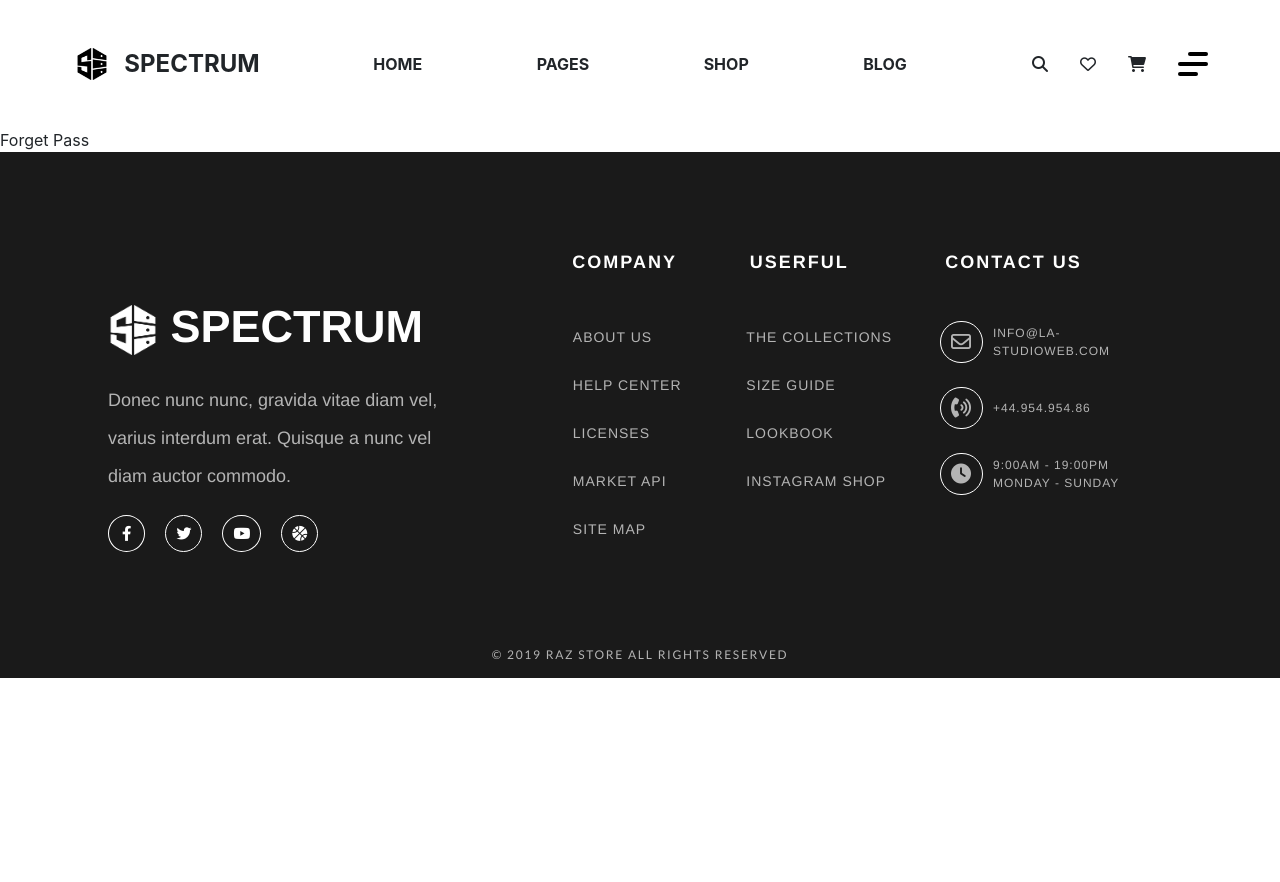
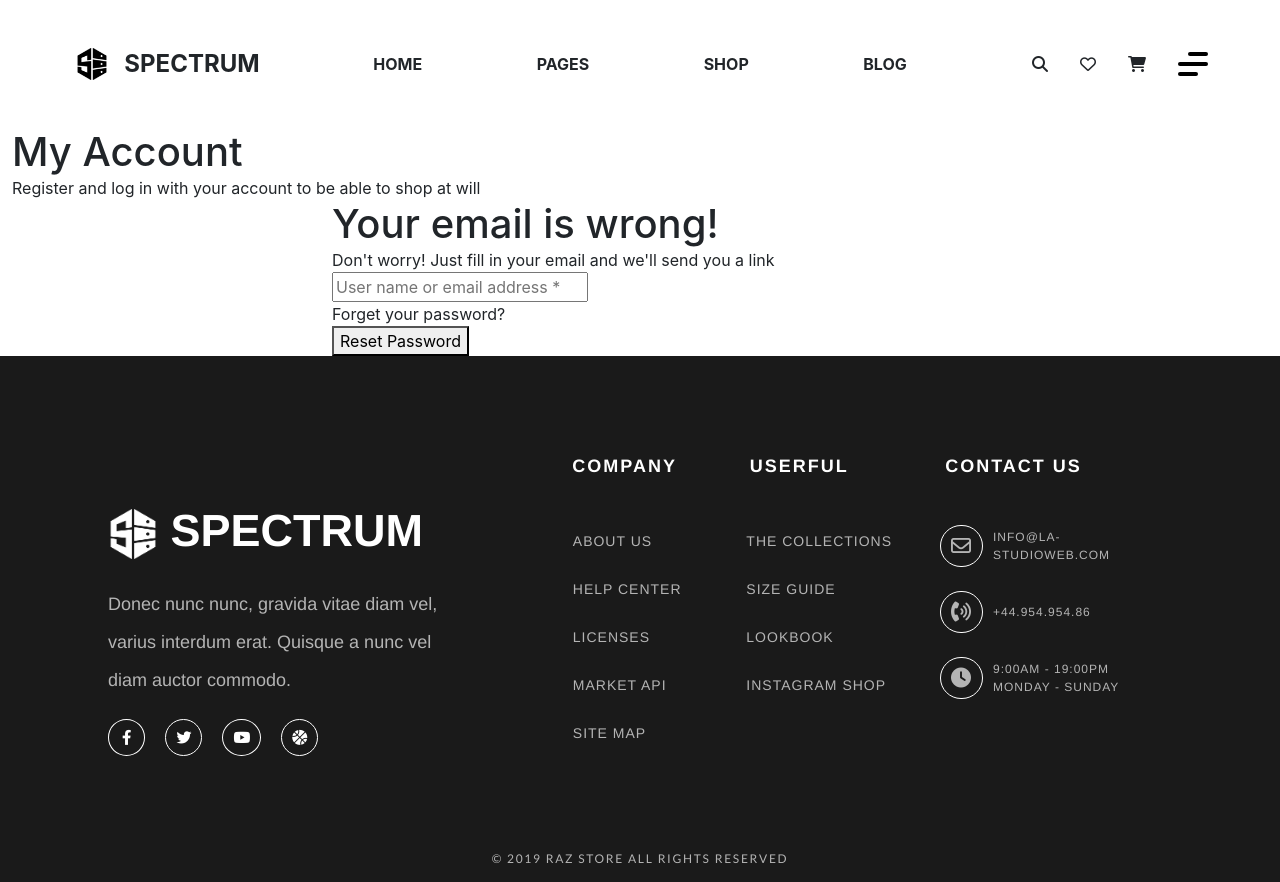
Before and after one commit to mindkeeper/spectrum-react, a React (Create React App) app: page /forgotpassword in a window 1280 px wide. Before the commit the page ends 800 px from the top, so only its background shows below. Built offline with nearby package versions, Linux system fonts and the light colour scheme.

Commit message:
add forgot pass page

```diff
--- a/src/pages/forgotpassword/ForgotPassword.js
+++ b/src/pages/forgotpassword/ForgotPassword.js
@@ -1,12 +1,48 @@
 import React from "react";
 import Header from "../../components/header/Header";
 import Footer from "../../components/footer/Footer";
+import styles from "./ForgotPassword.module.css";
 
 function ForgotPassword() {
   return (
     <>
       <Header />
-      Forget Pass
+      <div className="container-fluid">
+        <div className="row">
+          <main className={`col-lg-12 ${styles["page-title"]}`}>
+            <h1>My Account</h1>
+            <p>
+              Register and log in with your account to be able to shop at will
+            </p>
+          </main>
+        </div>
+      </div>
+      <div className="container-fluid">
+        <div className={`row ${styles["form-container"]}`}>
+          <div className="col-lg-8 offset-lg-3 col-md-11 offset-md-2">
+            <div className={styles["form"]}>
+              <div className={styles["title-form"]}>
+                <h1>Your email is wrong!</h1>
+                <p>
+                  Don't worry! Just fill in your email and we'll send you a link
+                </p>
+              </div>
+              <div className={styles["form-login"]}>
+                <form action="">
+                  <input
+                    type="text"
+                    placeholder="User name or email address *"
+                  />
+                  <p>Forget your password?</p>
+                </form>
+              </div>
+              <div className={styles["btn-login"]}>
+                <button>Reset Password</button>
+              </div>
+            </div>
+          </div>
+        </div>
+      </div>
       <Footer />
     </>
   );
```
